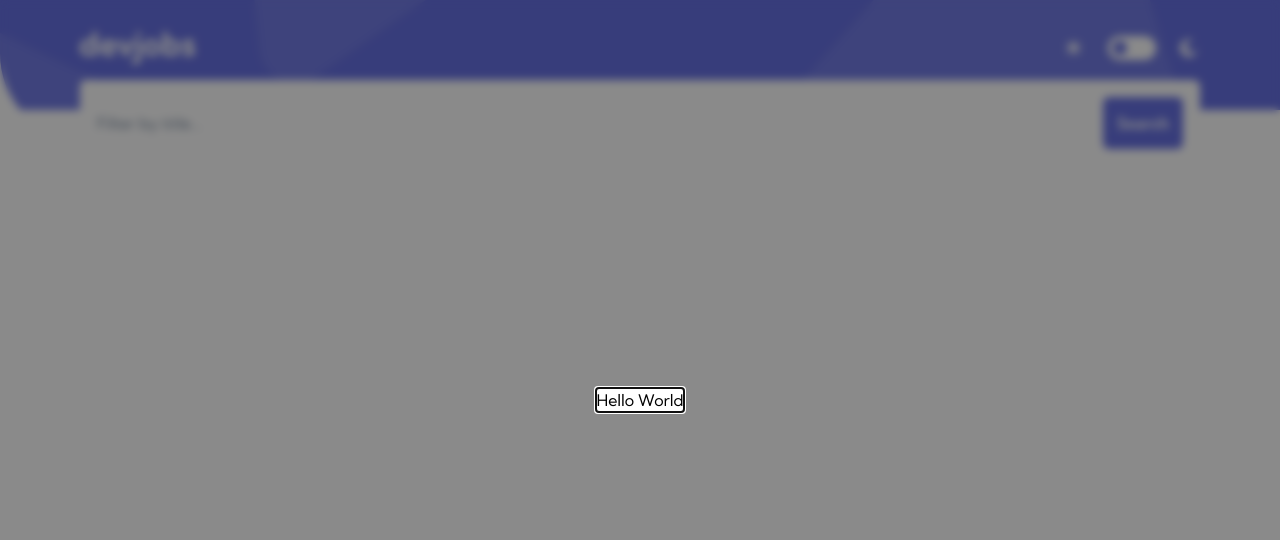
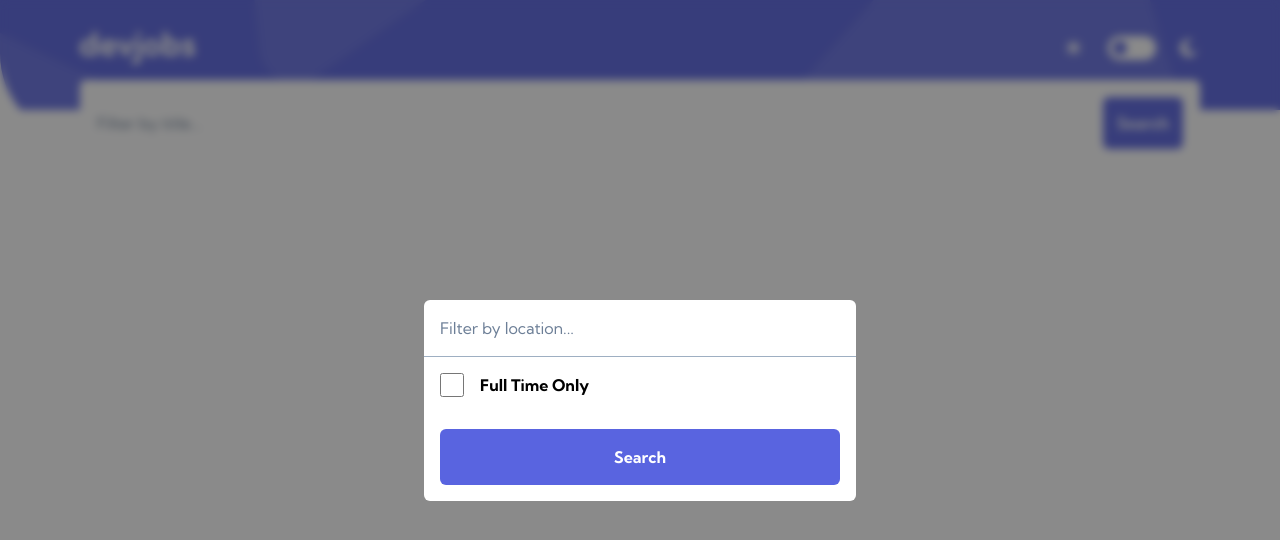
Before and after one commit to acamposlucas/devjobs-web-app, an Angular app: page / in a window 1280 px wide. Shown: the top 540 px of the page. Built offline with nearby package versions, Linux system fonts and the light colour scheme.

Commit message:
chore: styles dialog component

```diff
--- a/src/app/public/shared/components/search-filter/search-filter.component.html
+++ b/src/app/public/shared/components/search-filter/search-filter.component.html
@@ -27,6 +27,34 @@
 		</svg>
 	</button>
 </div>
+
 <app-dialog *ngIf="modalService.isVisible">
-	<h1>Hello World</h1>
+	<div>
+		<form class="filterForm">
+			<div class="form-control">
+				<label for="locationFilter">
+					<input
+						type="text"
+						name="locationFilter"
+						id="locationFilter"
+						class="w-100"
+						placeholder="Filter by location..."
+					/>
+				</label>
+			</div>
+			<div class="divider" aria-hidden="true"></div>
+			<div class="form-control flex items-center">
+				<label for="fullTimeFilter"></label>
+				<input
+					type="checkbox"
+					name="fullTimeFilter"
+					id="fullTimeFilter"
+				/>
+				<span class="bold ms-4">Full Time Only</span>
+			</div>
+			<div class="btn__container">
+				<button type="submit">Search</button>
+			</div>
+		</form>
+	</div>
 </app-dialog>
--- a/src/app/public/shared/components/search-filter/search-filter.component.scss
+++ b/src/app/public/shared/components/search-filter/search-filter.component.scss
@@ -57,3 +57,41 @@
 		}
 	}
 }
+
+.filterForm {
+	.form-control {
+		padding: 1rem;
+
+		input {
+			outline: none;
+
+			&::placeholder {
+				color: c.$neutral-700;
+			}
+
+			&[type="checkbox"] {
+				height: 24px;
+				width: 24px;
+			}
+		}
+	}
+
+	.divider {
+		display: block;
+		height: 1px;
+		background-color: c.$neutral-500;
+	}
+
+	.btn__container {
+		padding: 1rem;
+	}
+
+	button[type="submit"] {
+		background-color: c.$violet-700;
+		border-radius: 6px;
+		color: c.$white;
+		font-weight: bold;
+		padding-block: 1rem;
+		width: 100%;
+	}
+}
--- a/src/app/shared/components/dialog/dialog.component.scss
+++ b/src/app/shared/components/dialog/dialog.component.scss
@@ -1,6 +1,11 @@
+@use "../../../scss/colors.scss" as c;
+
 :host {
 	dialog {
+		background-color: transparent;
 		padding: 0;
+		max-width: 30rem;
+		width: 100%;
 
 		&::backdrop {
 			background-color: rgba(23, 23, 23, 0.5);
@@ -9,7 +14,10 @@
 	}
 
 	.content {
-		width: 100%;
+		background-color: c.$white;
+		border-radius: 6px;
 		height: 100%;
+		width: 90%;
+		margin-inline: auto;
 	}
 }
--- /dev/null
+++ b/src/css/utilities.css
@@ -0,0 +1,19 @@
+.bold {
+	font-weight: 700;
+}
+
+.flex {
+	display: flex;
+}
+
+.align-center {
+	align-items: center;
+}
+
+.ms-4 {
+	margin-inline-start: 1rem;
+}
+
+.w-100 {
+	width: 100%;
+}
--- a/src/styles.scss
+++ b/src/styles.scss
@@ -1,5 +1,7 @@
 /* You can add global styles to this file, and also import other style files */
 @use "./css/preflight.css";
+@use "./css/utilities.css";
+
 @font-face {
 	font-family: "Kumbh Sans";
 	src: url("./assets/fonts/KumbhSans-VariableFont_YOPQ\,wght.ttf");
```
